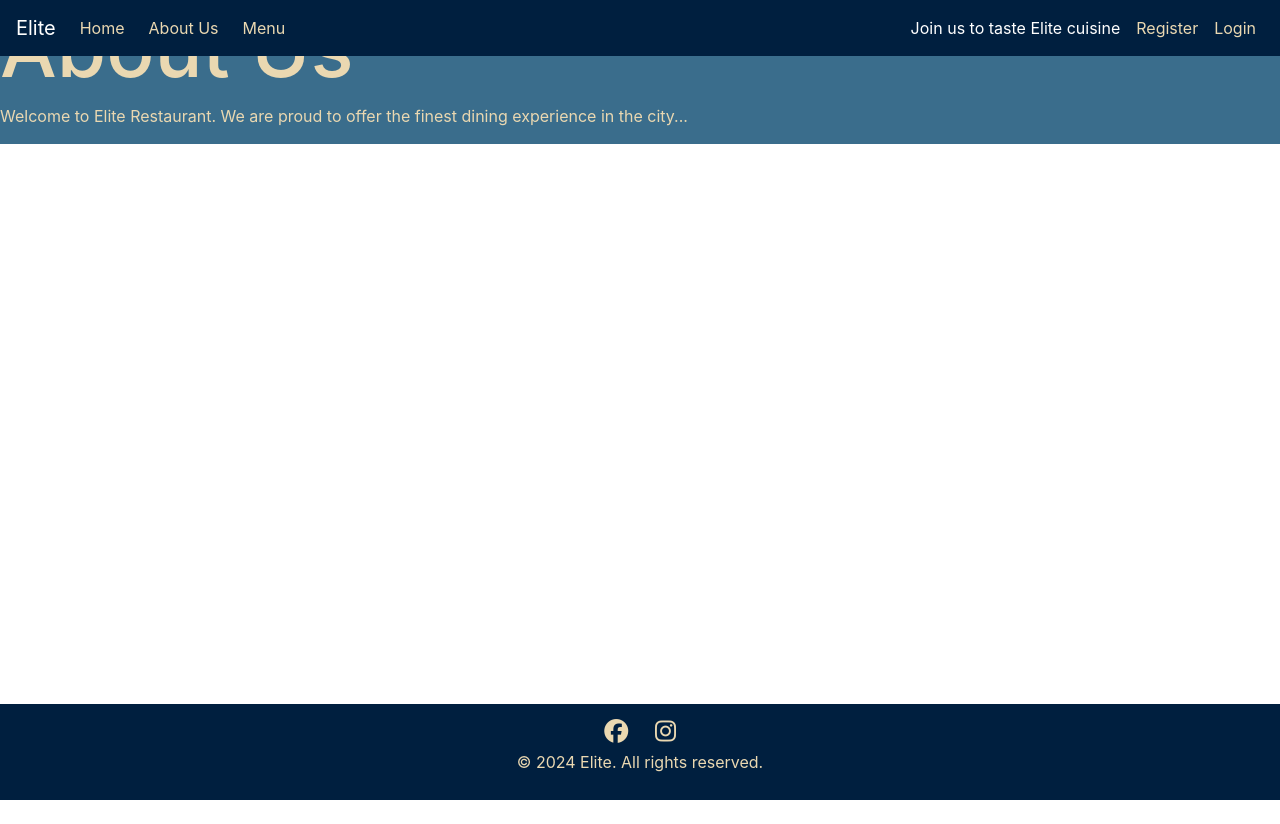
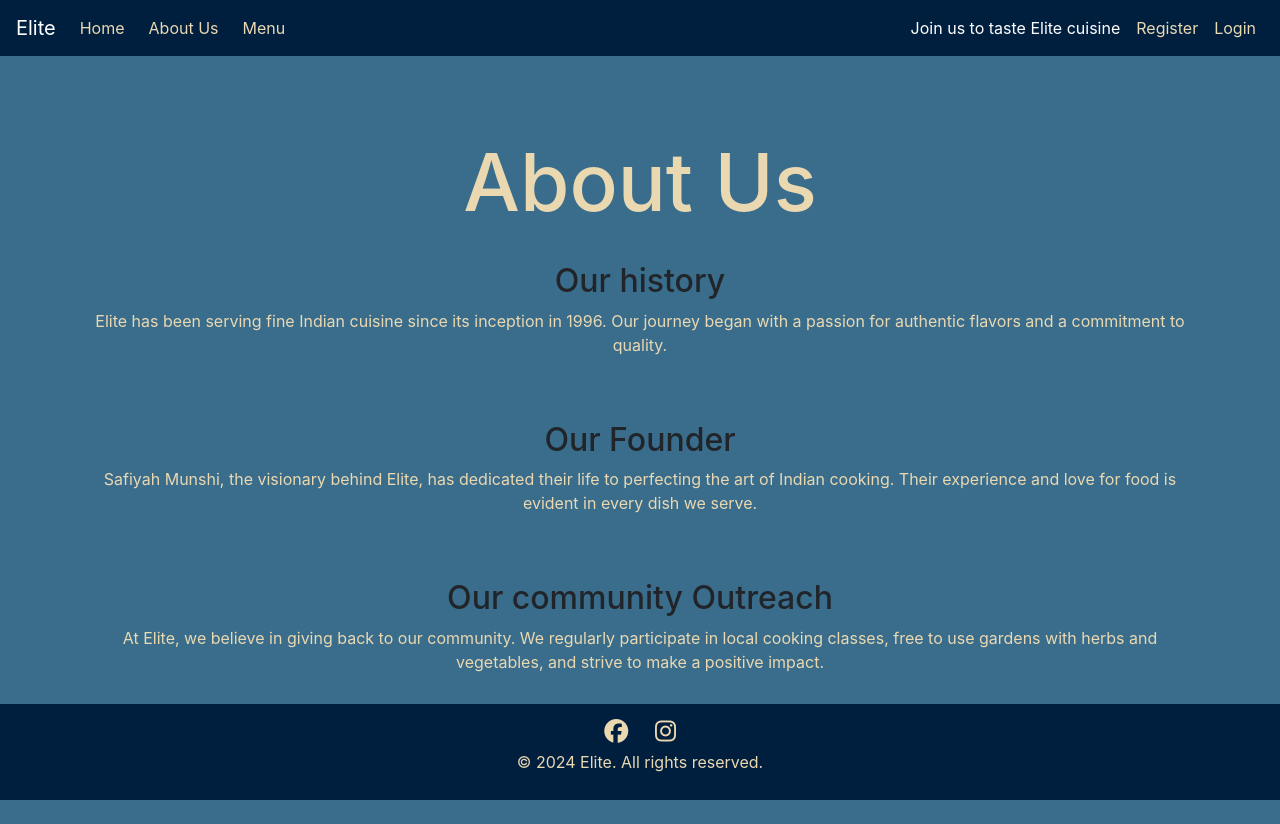
Before and after one commit to DanParkinson/project-4-django, a Django app: template templates/home/about_us.html in a window 1280 px wide. Before the commit the page ends 800 px from the top, so only its background shows below. Run offline with Django 3.2, Linux system fonts and the light colour scheme; the template is opened without the code that fills it, so the values that code supplies are empty; some libraries are stand-ins or nearby versions.

Commit message:
About us page started

```diff
--- a/templates/home/about_us.html
+++ b/templates/home/about_us.html
@@ -1,6 +1,30 @@
 {% extends 'base.html' %}
 
 {% block content %}
-    <h1>About Us</h1>
-    <p>Welcome to Elite Restaurant. We are proud to offer the finest dining experience in the city...</p>
+<div class="container mt-4">
+    <h1 class="text-center">About Us</h1>
+
+    <div class="my-4">
+        <h2 >Our history</h2>
+        <p>
+            Elite has been serving fine Indian cuisine since its inception in 1996. Our journey began with a passion for
+            authentic flavors and a commitment to quality.
+        </p>
+    </div>
+    <div class="my-4">
+        <h2>Our Founder</h2>
+        <p>
+            Safiyah Munshi, the visionary behind Elite, has dedicated their life to perfecting the art of Indian
+            cooking.
+            Their experience and love for food is evident in every dish we serve.
+        </p>
+    </div>
+    <div class="my-4">
+        <h2>Our community Outreach</h2>
+        <p>
+            At Elite, we believe in giving back to our community. We regularly participate in local cooking classes,
+            free to use gardens with herbs and vegetables, and strive to make a positive impact.
+        </p>
+    </div>
+</div>
 {% endblock %}
```
Also changed, not shown: db.sqlite3.
